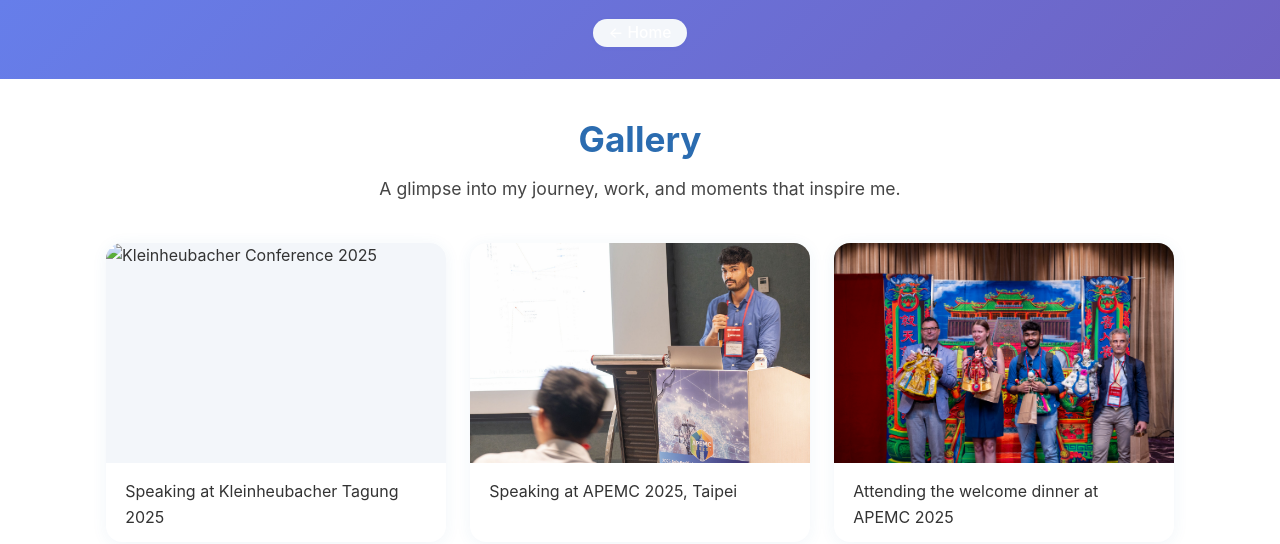
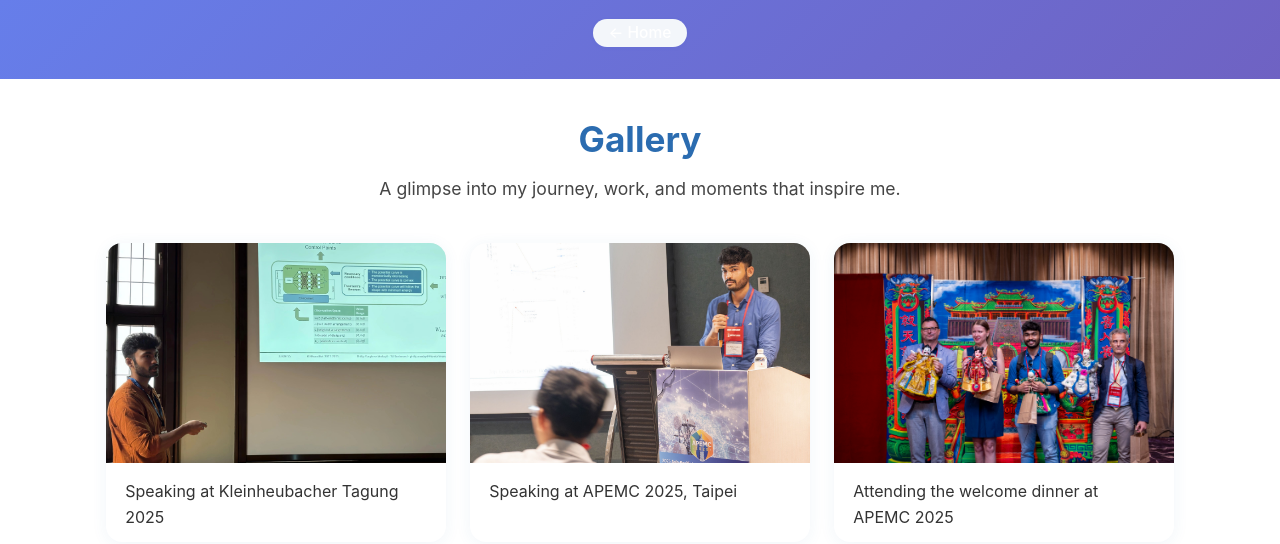
Before and after one commit to pvmodayil/pvmodayil.github.io, a plain HTML site: page pages/gallery.html in a window 1280 px wide. Shown: the top 544 px of the page. Drawn offline with Linux system fonts and the light colour scheme; files that its build step writes are made by us from their sources.

Commit message:
added KH2025 image

```diff
--- a/pages/gallery.html
+++ b/pages/gallery.html
@@ -94,7 +94,7 @@
             <div class="gallery-grid">
                 <!-- Example images, replace src with your own images in the Public/ directory -->
                  <div class="gallery-item">
-                    <img src="../Public/KH2025_presentation.jpg" alt="Kleinheubacher Conference 2025" class="gallery-img" onclick="openModal(this)"/>
+                    <img src="../Public/KH2025_presentation.jpeg" alt="Kleinheubacher Conference 2025" class="gallery-img" onclick="openModal(this)"/>
                     <div class="gallery-caption">Speaking at Kleinheubacher Tagung 2025</div>
                 </div>
                 <div class="gallery-item">
```
